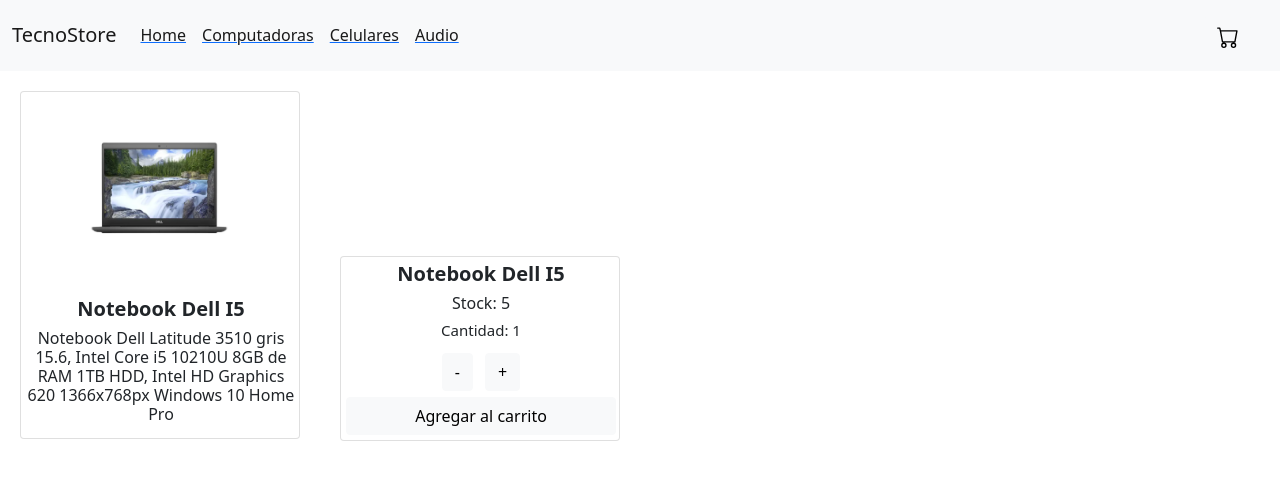
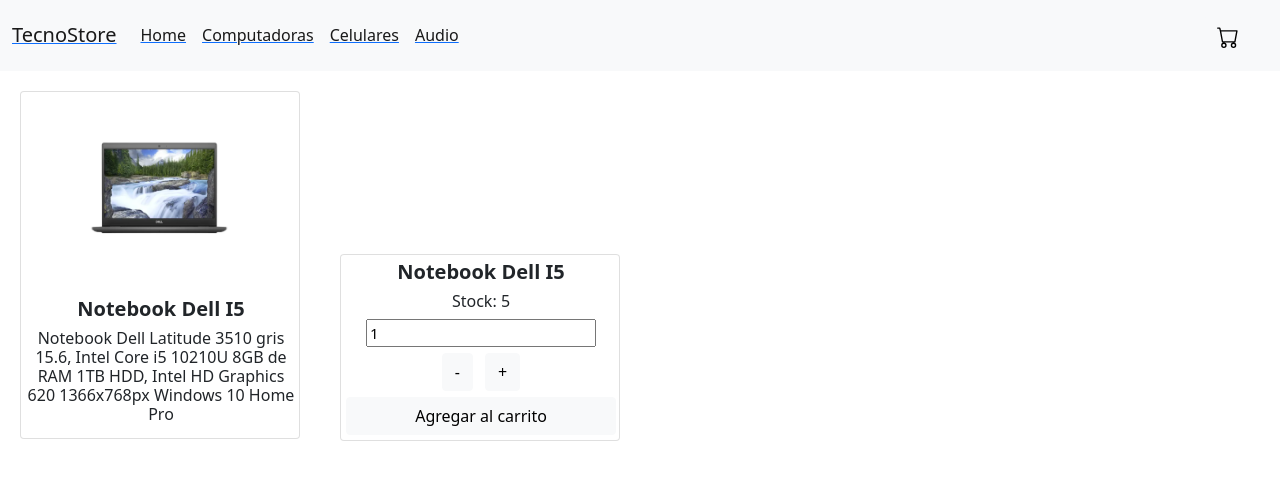
Before and after one commit to emmanueltabares/tecno-store, a React (Create React App) app: page /item/01 in a window 1280 px wide. Shown: the top 480 px of the page. Built offline with nearby package versions, Linux system fonts and the light colour scheme.

Commit message:
Cambiando estado de boton Agregar al carrito

```diff
--- a/src/components/ItemCount.jsx
+++ b/src/components/ItemCount.jsx
@@ -2,9 +2,10 @@
 import { useState } from 'react';
 import "../css/itemCount.css";
 
-const ItemCount = ({stock, initial, onAdd}) => {
+const ItemCount = ({title, stock, initial, onAdd}) => {
 
     const [counter, setCounter] = useState(parseInt(initial));
+    const [button, setButton] = useState("Agregar al carrito");
 
     const changeCounter = (value) => {
         if((counter + value) < parseInt(initial) || (counter + value) > parseInt(stock)) {
@@ -15,20 +16,25 @@
 
     }
 
+    const handleChange = (e) => {
+        console.log(e.target.value);
+        setButton("Finalizar compra");
+    }
+
   return (
     <>
         <div class="card">
             <div class="card-body">
-                <h5 class="card-title"><b>Notebook Dell I5</b></h5>
+                <h5 class="card-title"><b>{title}</b></h5>
                 <h6>Stock: {stock}</h6>
                 <div className="item-body">
                     <label htmlFor="item-count">
-                        <h2 className="input-counter"> Cantidad: {counter} </h2>
+                        <input onChange={handleChange} className="input-counter" value={counter} />
                         <button class="btn btn-light btn-count" onClick={() => changeCounter(-1)}> - </button>
                         <button class="btn btn-light btn-count" onClick={() => changeCounter(1)}> + </button>
                     </label>
                 </div>
-                <a href="#" class="btn btn-light btn-on-add" onClick={() => onAdd(counter)}>Agregar al carrito</a>
+                <button class="btn btn-light btn-on-add" onClick={() => onAdd(counter)}>{button}</button>
             </div>
         </div>
     </>
--- a/src/components/ItemDetail.jsx
+++ b/src/components/ItemDetail.jsx
@@ -4,7 +4,7 @@
 
 const onAdd = (value) => {
     console.log(`Agregar al carrito ${value} Notebooks`);
-  }
+}
 
 const ItemDetail = ({ products }) => {
 
@@ -20,7 +20,7 @@
                             <h6>{item.description}</h6>
                         </div>
                     </div>
-                    <ItemCount stock={item.stock} initial="1" onAdd={onAdd} />
+                    <ItemCount stock={item.stock} title={item.title} initial="1" onAdd={onAdd} />
                 </>
                     )
                 )}
--- a/src/components/NavBar.jsx
+++ b/src/components/NavBar.jsx
@@ -16,7 +16,9 @@
       <>
         <nav class="navbar navbar-expand-lg navbar-light bg-light">
           <div class="container-fluid">
-            <a class="navbar-brand" href="#">TecnoStore</a>
+            <NavLink to="/">
+              <a className="navbar-brand" href="#">TecnoStore</a>
+            </NavLink>
             <button class="navbar-toggler" type="button" data-bs-toggle="collapse" data-bs-target="#navbarNav" aria-controls="navbarNav" aria-expanded="false" aria-label="Toggle navigation">
               <span class="navbar-toggler-icon"></span>
             </button>
```
